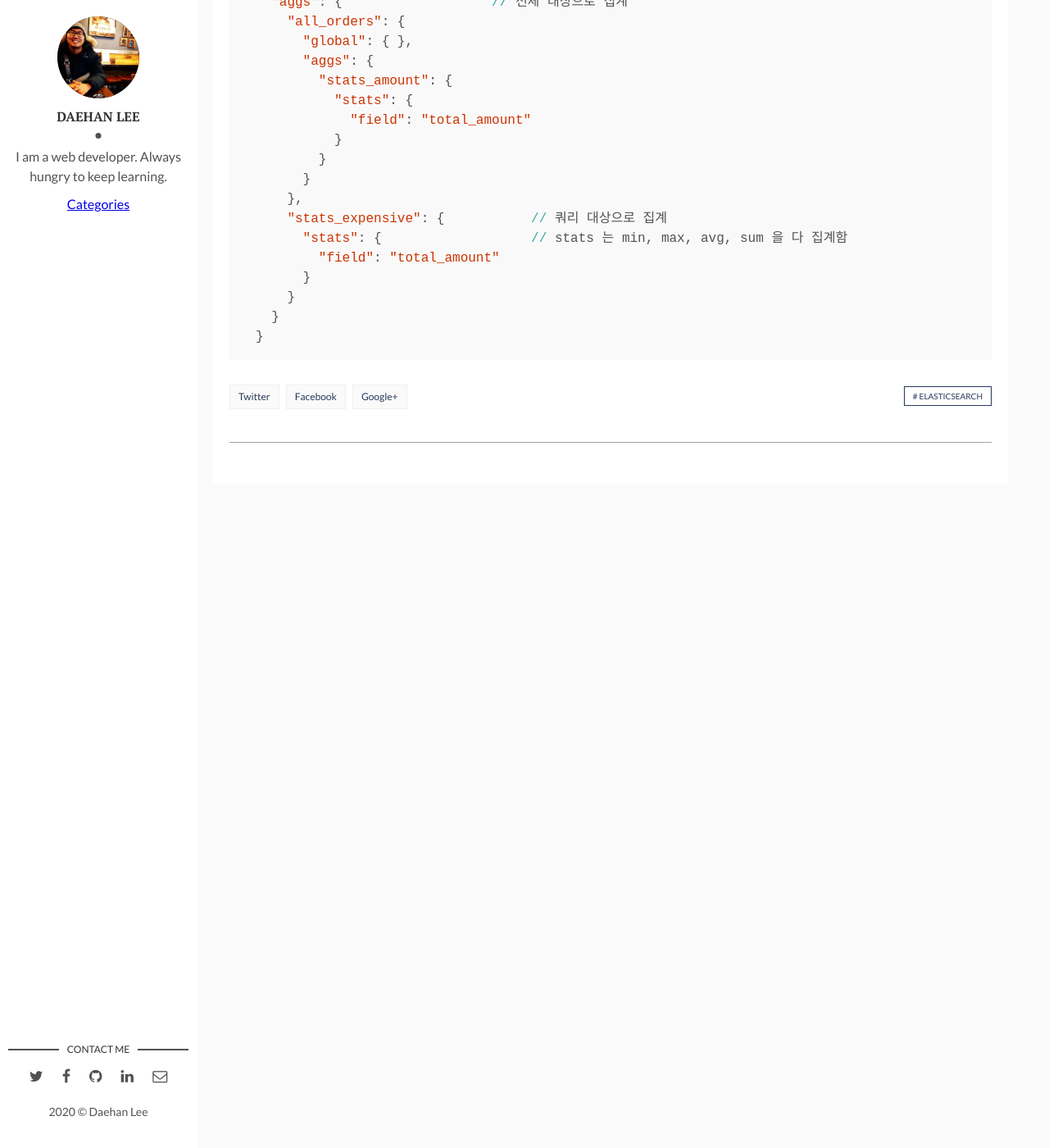
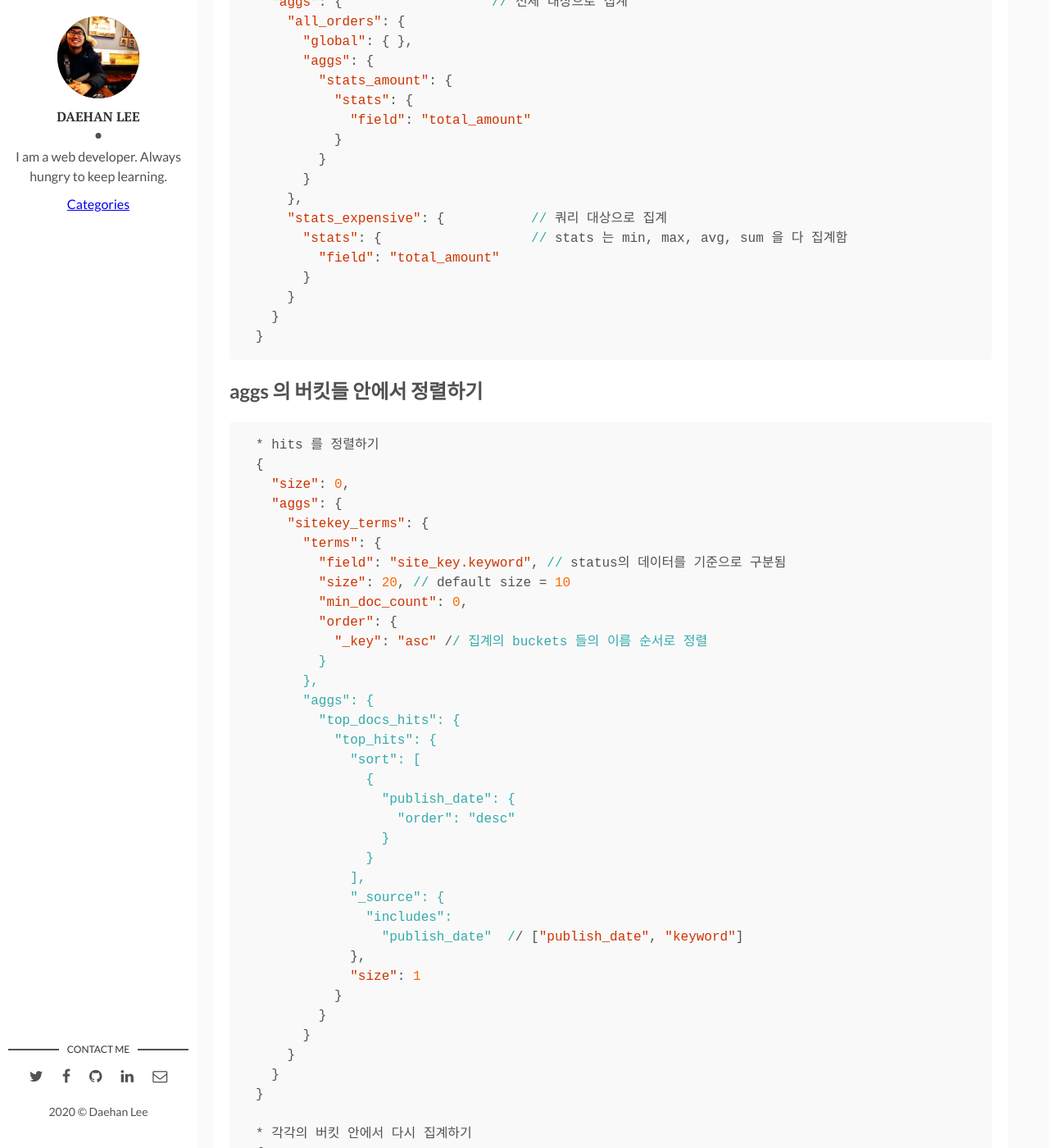
Before and after one commit to Foxlee1015/blog, a Jekyll site: the page built from _posts/2020-06-17-elasticsearch-aggregation.markdown, in a window 1280 px wide and 1400 px high, scrolled down 8437 px. Shown: the whole window at 82% size. Built offline with Jekyll 4.4.1, drawn with Linux system fonts in a browser that asks for light colours; comment, search, counter and statistics services are not loaded; before the commit the page ends 9047 px from its top, so only the background shows below that; some of the changed text lies outside the part shown.

Commit message:
post: update es-aggs

```diff
--- a/_posts/2020-06-17-elasticsearch-aggregation.markdown
+++ b/_posts/2020-06-17-elasticsearch-aggregation.markdown
@@ -361,3 +361,70 @@ img: elasticsearch.png
 }
 
 {% endhighlight %}
+
+
+
+## aggs 의 버킷들 안에서 정렬하기
+
+{% highlight ruby %}
+
+* hits 를 정렬하기
+{
+  "size": 0,
+  "aggs": {
+    "sitekey_terms": {
+      "terms": {
+        "field": "site_key.keyword", // status의 데이터를 기준으로 구분됨
+        "size": 20, // default size = 10
+        "min_doc_count": 0,
+        "order": {
+          "_key": "asc" // 집계의 buckets 들의 이름 순서로 정렬
+        }
+      },
+      "aggs": {
+        "top_docs_hits": {
+          "top_hits": {
+            "sort": [
+              {
+                "publish_date": {
+                  "order": "desc"
+                }
+              }
+            ],
+            "_source": {
+              "includes":
+                "publish_date"  // ["publish_date", "keyword"]
+            },
+            "size": 1
+          }
+        }
+      }
+    }
+  }
+}
+
+* 각각의 버킷 안에서 다시 집계하기
+{
+  "size": 0,
+  "aggs": {
+    "sitekey_terms": {
+      "terms": {
+        "field": "site_key.keyword", // status의 데이터를 기준으로 구분됨
+        "size": 20, // default size = 10
+        "min_doc_count": 0,
+        "order": {
+          "_key": "asc" // 집계의 buckets 들의 이름 순서로 정렬
+        }
+      },
+      "aggs": {
+        "newest_date": {
+          "max" : {
+                "field" : "publish_date"
+            }
+        }
+      }
+    }
+  }
+}
+
+{% endhighlight %}
```
